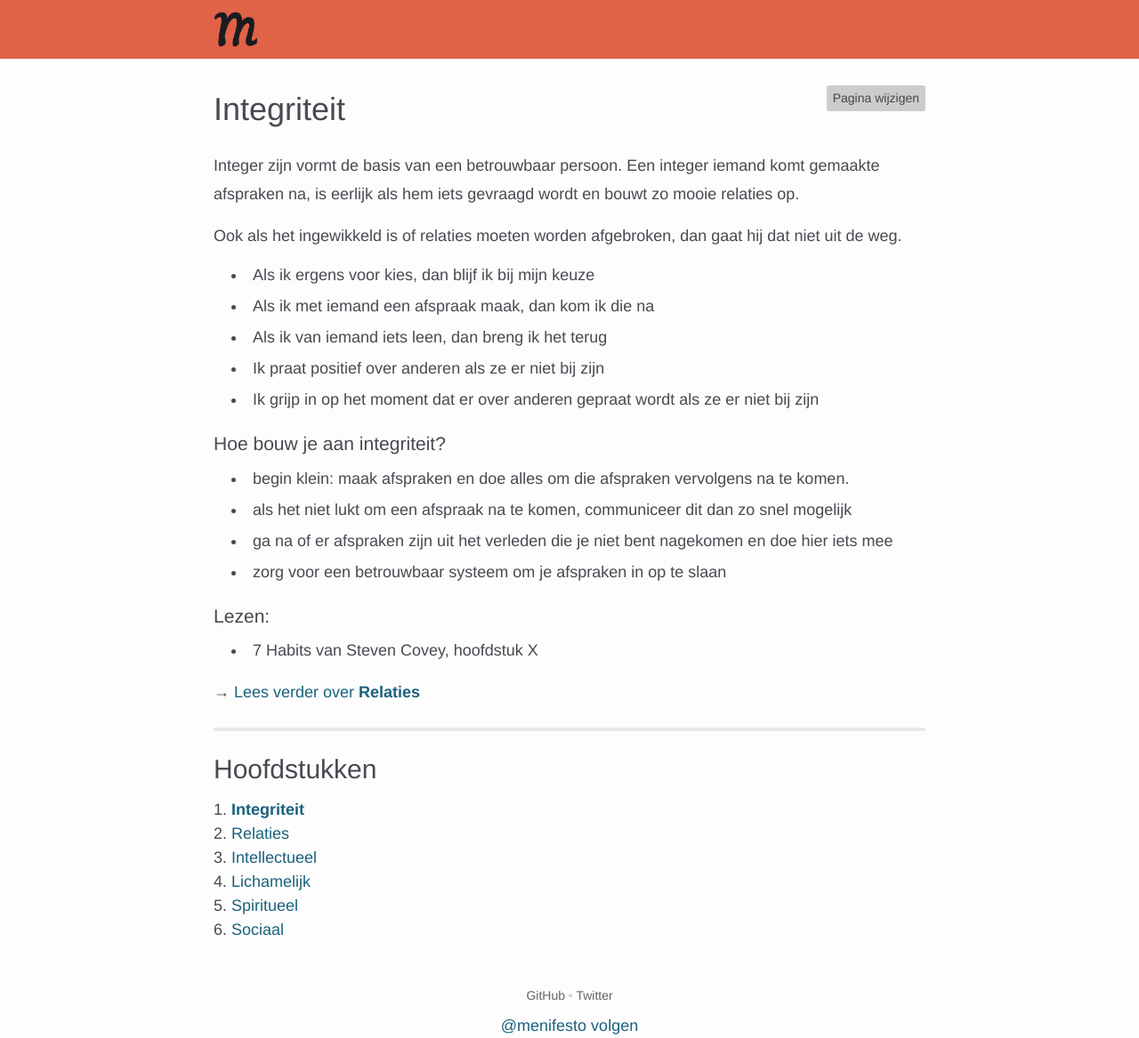
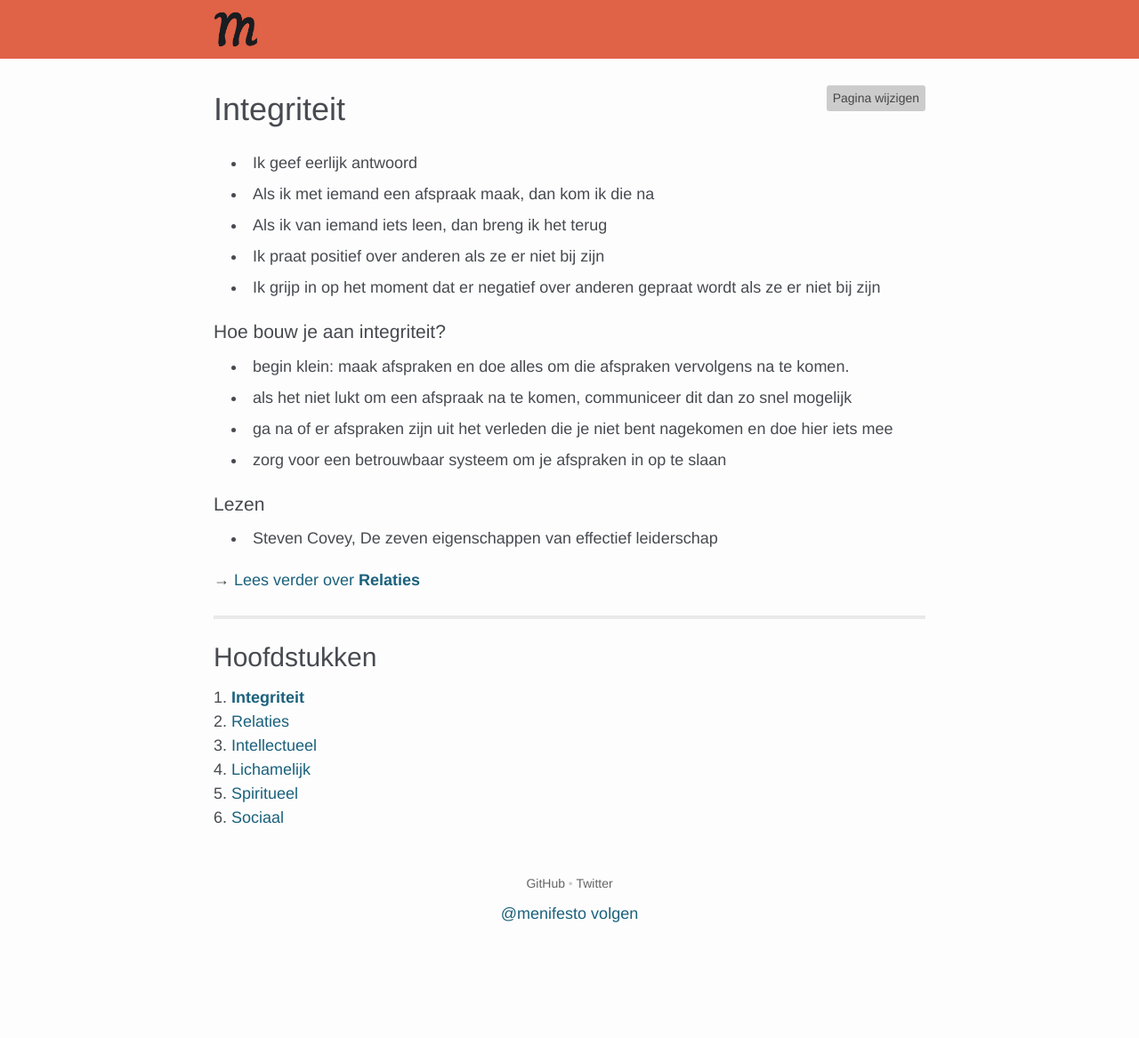
Before and after one commit to rickpastoor/menifesto, a Jekyll site: the page built from _hoofdstukken/01-integriteit.md, in a window 1280 px wide. Shown: the whole page at 89% size. Built offline with Jekyll 4.4.1, drawn with Linux system fonts in a browser that asks for light colours; comment, search, counter and statistics services are not loaded; after the commit the page ends 1041 px from its top, so only the background shows below that.

Commit message:
Update 01-integriteit.md
Integriteit hoofdstukje compacter gemaakt

```diff
--- a/_hoofdstukken/01-integriteit.md
+++ b/_hoofdstukken/01-integriteit.md
@@ -3,24 +3,19 @@ layout: chapter
 title: Integriteit
 ---
 
-Integer zijn vormt de basis van een betrouwbaar persoon. Een integer iemand komt gemaakte afspraken na, is eerlijk als hem iets gevraagd wordt en bouwt zo mooie relaties op.
-
-Ook als het ingewikkeld is of relaties moeten worden afgebroken, dan gaat hij dat niet uit de weg.
-
-- Als ik ergens voor kies, dan blijf ik bij mijn keuze
+- Ik geef eerlijk antwoord
 - Als ik met iemand een afspraak maak, dan kom ik die na
 - Als ik van iemand iets leen, dan breng ik het terug
 - Ik praat positief over anderen als ze er niet bij zijn
-- Ik grijp in op het moment dat er over anderen gepraat wordt als ze er niet bij zijn
+- Ik grijp in op het moment dat er negatief over anderen gepraat wordt als ze er niet bij zijn
 
 ### Hoe bouw je aan integriteit?
-
 
 - begin klein: maak afspraken en doe alles om die afspraken vervolgens na te komen.
 - als het niet lukt om een afspraak na te komen, communiceer dit dan zo snel mogelijk
 - ga na of er afspraken zijn uit het verleden die je niet bent nagekomen en doe hier iets mee
 - zorg voor een betrouwbaar systeem om je afspraken in op te slaan
 
+### Lezen
 
-### Lezen:
-- 7 Habits van Steven Covey, hoofdstuk X
+- Steven Covey, De zeven eigenschappen van effectief leiderschap
```
